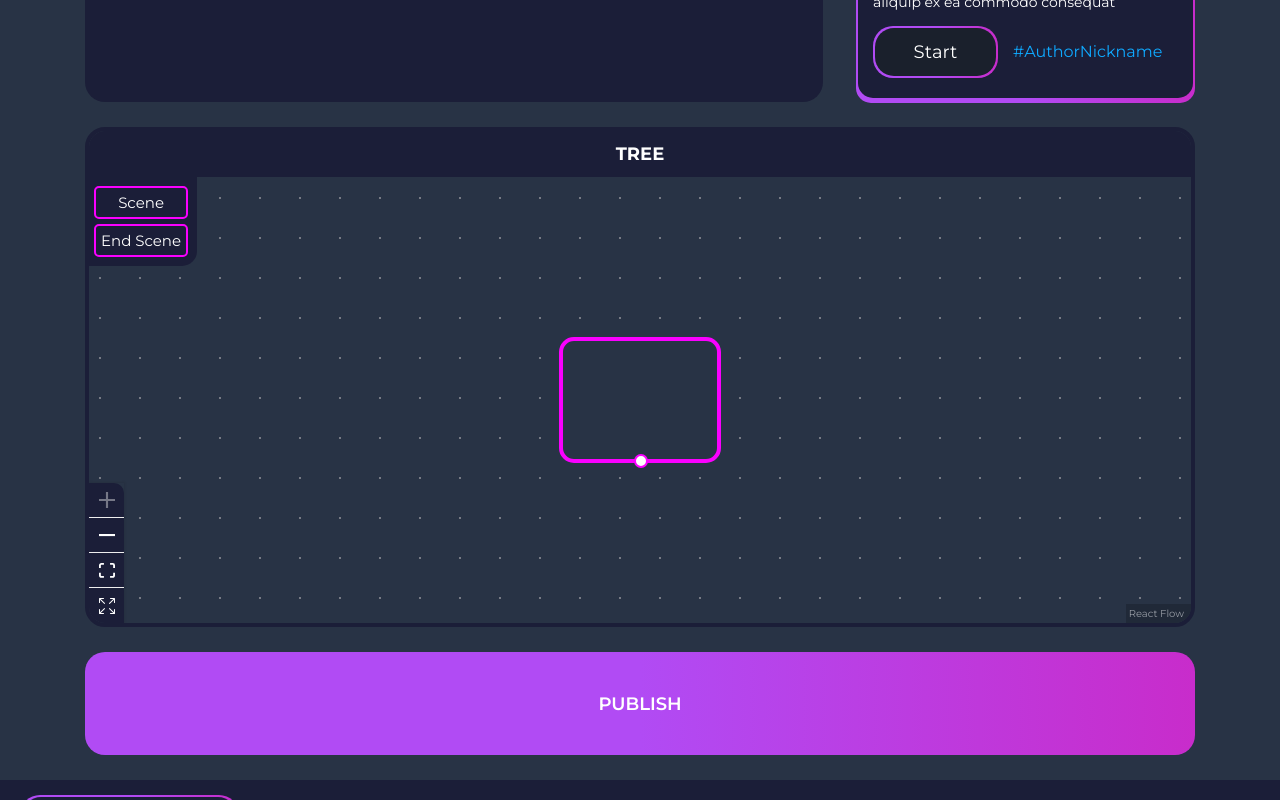
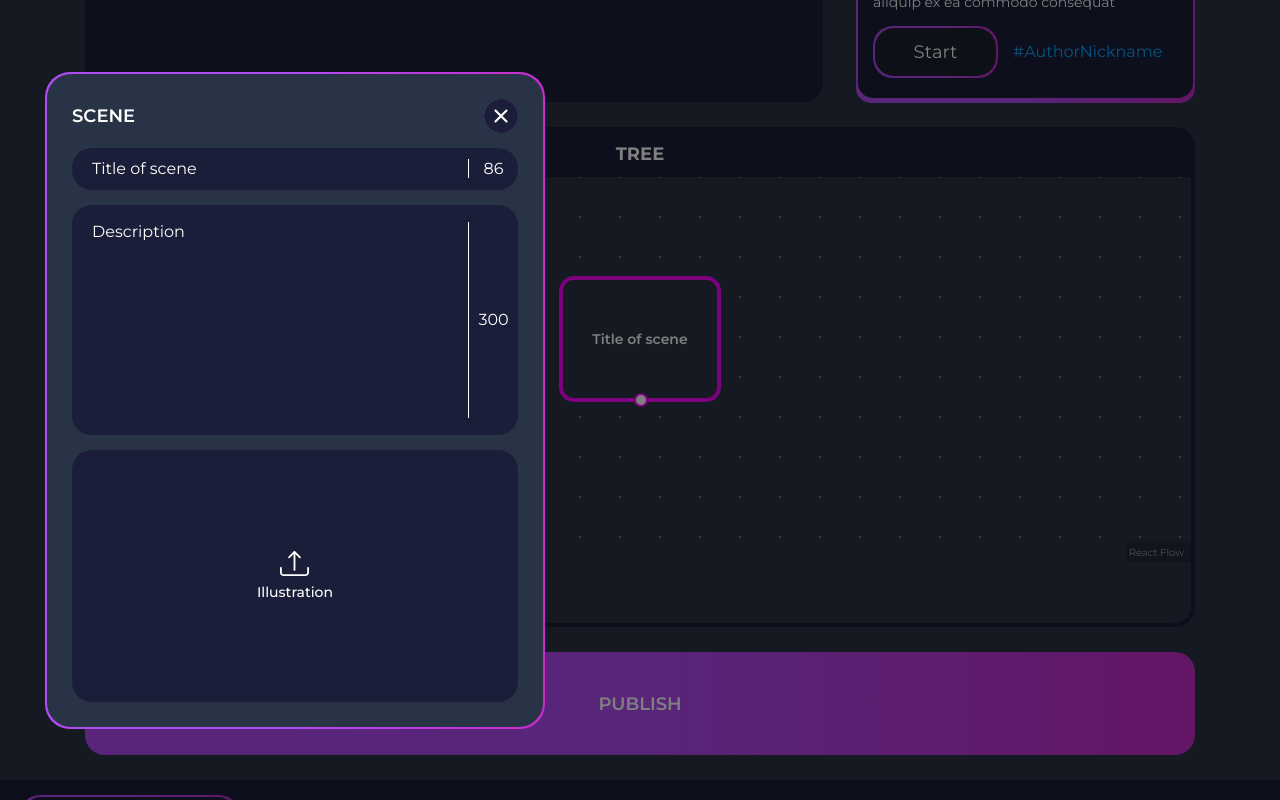
Before and after one commit to IvanZemsky/StoryQuests, a Next.js app: page /create in a window 1280 px wide. Both pictures are taken after a click on the element 640 px from the left and 974 px from the top of the page. Shown: the part 574-1374 px from the top of the page. Built offline with nearby package versions, Linux system fonts and the light colour scheme.

Commit message:
SceneModal update 2 - less rerenders

```diff
--- a/package.json
+++ b/package.json
@@ -14,7 +14,8 @@
     "mobx-react": "^9.1.1",
     "next": "14.2.5",
     "react": "^18",
-    "react-dom": "^18"
+    "react-dom": "^18",
+    "react-hook-form": "^7.52.2"
   },
   "devDependencies": {
     "@types/node": "^20",
--- a/src/entities/Scene/index.ts
+++ b/src/entities/Scene/index.ts
@@ -3,4 +3,4 @@ export { ScenePanel } from "./ui/ScenePanel/ScenePanel";
 export { SceneNode } from "./ui/SceneNode/SceneNode";
 export { EndSceneNode } from "./ui/EndSceneNode/EndSceneNode";
 export { StartSceneNode } from "./ui/StartSceneNode/StartSceneNode";
-export type { IScene, ISceneNode, ISceneData } from "./model/types";
+export type { IScene, ISceneNode, ISceneData, SceneProps } from "./model/types";
--- a/src/entities/Scene/ui/EndSceneNode/EndSceneNode.tsx
+++ b/src/entities/Scene/ui/EndSceneNode/EndSceneNode.tsx
@@ -1,24 +1,26 @@
 'use client'
 
-import { Handle, NodeProps, Node, Position } from "@xyflow/react";
+import { Handle, Position } from "@xyflow/react";
 import styles from './EndSceneNode.module.scss'
+import { setModal } from '@/src/shared/lib/helpers/setModal';
+import { useState } from "react";
+import { SceneModal } from "../SceneModal/SceneModal";
+import { SceneProps } from "../../model/types";
 
-type EndSceneNodeType = Node<
-   {
-      text: string
-   }
->
+export const EndSceneNode = ({id, data}: SceneProps) => {
+   const [title, setTitle] = useState(data.title || 'Title of scene')
 
-export const EndSceneNode = ({data}: NodeProps<EndSceneNodeType>) => {
-   const text = data.text || 'Title of end'
+   const handleModalOpen = setModal('storyScene', id);
 
    return (
-      <div>
+      <div onClick={handleModalOpen}>
          <Handle type="target" position={Position.Top} className={styles.handle} />
          <div className={styles.topBorder}></div>
          <div className={styles.content}>
-            <p className={styles.title}>{text}</p>
+            <p className={styles.title}>{title}</p>
          </div>
+
+         <SceneModal id={id} data={data} setTitle={setTitle}/>
       </div>
    );
 }
--- a/src/entities/Scene/ui/SceneModal/SceneModal.module.scss
+++ b/src/entities/Scene/ui/SceneModal/SceneModal.module.scss
@@ -29,12 +29,12 @@
             width: 30px;
             height: 30px;
          }
-         &:nth-child(1) svg {
+         &.removeBtn svg {
             width: 20px;
             fill: none;
          }
 
-         &:nth-child(2) svg {
+         &.closeBtn svg {
             width: 14px;
          }
       }
@@ -58,10 +58,13 @@
    }
 }
 
-.content {
+.content, .form{
    display: flex;
    flex-direction: column;
    gap: 15px;
+}
+
+.content {
    height: 100%;
    padding: 25px;
    border-radius: 24px;
@@ -78,3 +81,7 @@
    text-transform: uppercase;
    font-weight: 600;
 }
+
+.form{
+   flex-grow: 1;
+}
--- a/src/entities/Scene/ui/SceneModal/SceneModal.tsx
+++ b/src/entities/Scene/ui/SceneModal/SceneModal.tsx
@@ -11,52 +11,91 @@ import {
    ImageLoad,
 } from "@/src/shared/ui"
 import { modalStore } from "@/src/shared/model"
-import { storyCreationStore } from "../../model/storyCreatingStore"
-import { ChangeEvent, Dispatch, SetStateAction, useEffect, useMemo, useRef } from "react"
+import { useRef, ChangeEvent, Dispatch, SetStateAction } from "react"
 import { observer } from "mobx-react"
 import { ISceneData, ISceneNode } from "../../model/types"
-import { useReactFlow, } from "@xyflow/react"
+import { useReactFlow } from "@xyflow/react"
 
 interface Props {
    id: string
    data: ISceneData
    setTitle: Dispatch<SetStateAction<string>>
+   hasDeleteBtn?: boolean
 }
+
 const { closeModal } = modalStore
 
-export const SceneModal = observer(({ id, data, setTitle  }: Props) => {
-   const { updateNodeData } = useReactFlow<ISceneNode>();
+export const SceneModal = observer(
+   ({ id, data, setTitle, hasDeleteBtn = true }: Props) => {
+      const { updateNodeData, deleteElements } = useReactFlow<ISceneNode>()
+      const titleRef = useRef<HTMLInputElement>(null)
+      const descRef = useRef<HTMLTextAreaElement>(null)
 
-   const modalContent = `sceneDataModal-${id}`
+      const modalContent = `storyScene-${id}`
 
       const handleTitleInput = (event: ChangeEvent<HTMLInputElement>) => {
-      const newTitle = event.target.value;
-      setTitle(newTitle);
-      updateNodeData(id, { ...data, title: newTitle });
-   };
+         const newTitle = event.target.value
+         if (titleRef.current) {
+            titleRef.current.value = newTitle
+            setTitle(newTitle)
+         }
+      }
 
       const handleDescInput = (event: ChangeEvent<HTMLTextAreaElement>) => {
-      const newDesc = event.target.value;
-      updateNodeData(id, { ...data, description: newDesc });
-   };
+         const newDesc = event.target.value
+         if (descRef.current) {
+            descRef.current.value = newDesc
+         }
+      }
+
+      const handleRemoveClick = () => {
+         deleteElements({ nodes: [{ id }] })
+      }
+
+      const handleSaveChanges = () => {
+         if (titleRef.current && descRef.current) {
+            const title = titleRef.current.value
+            const description = descRef.current.value
+            updateNodeData(id, { title, description })
+         }
+      }
+
+      const handleClose = () => {
+         handleSaveChanges()
+         closeModal()
+      }
 
       return (
-      <Modal modalContent={modalContent} className={styles.modal}>
+         <Modal
+            modalContent={modalContent}
+            className={styles.modal}
+            onClose={handleSaveChanges}
+         >
             <div className={styles.wrap}>
                <div className={styles.content}>
                   <header className={styles.header}>
                      <h3 className={styles.title}>Scene</h3>
                      <div className={styles.buttons}>
-                     <Button variant="filled" leftIcon={<TrashIcon />} />
+                        {hasDeleteBtn && (
+                           <Button
+                              variant="filled"
+                              leftIcon={<TrashIcon />}
+                              onClick={handleRemoveClick}
+                              className={styles.removeBtn}
+                           />
+                        )}
                         <Button
                            variant="filled"
                            leftIcon={<CrossIcon />}
-                        onClick={closeModal}
+                           onClick={handleClose}
+                           className={styles.closeBtn}
                         />
                      </div>
                   </header>
 
+                  <form className={styles.form}>
                      <TextInput
+                        ref={titleRef}
                         className={styles.titleInput}
                         counter
                         maxLength={100}
@@ -64,7 +103,9 @@ export const SceneModal = observer(({ id, data, setTitle  }: Props) => {
                         onChange={handleTitleInput}
                         value={data.title}
                      />
+
                      <Textarea
+                        ref={descRef}
                         className={styles.descInput}
                         counter
                         maxLength={300}
@@ -72,9 +113,12 @@ export const SceneModal = observer(({ id, data, setTitle  }: Props) => {
                         onChange={handleDescInput}
                         value={data.description}
                      />
+
                      <ImageLoad label="Illustration" className={styles.illustration} />
+                  </form>
                </div>
             </div>
          </Modal>
       )
-})
+   },
+)
--- a/src/entities/Scene/ui/SceneNode/SceneNode.tsx
+++ b/src/entities/Scene/ui/SceneNode/SceneNode.tsx
@@ -1,39 +1,26 @@
 'use client'
 
-import { Handle, NodeProps, Node, Position } from "@xyflow/react"
+import { Handle, Position } from "@xyflow/react"
 import styles from "./SceneNode.module.scss"
 import { SceneModal } from './../SceneModal/SceneModal';
-import { observer } from "mobx-react";
-import { modalStore } from "@/src/shared/model";
-import { storyCreationStore } from "../../model/storyCreatingStore";
-import { useEffect, useState } from "react";
-import { ISceneNode } from "../../model/types";
+import { useState } from "react";
+import { setModal } from "@/src/shared/lib";
+import { SceneProps } from "../../model/types";
 
-type SceneNodeType = Node<
-   {
-      title: string
-      description: string
-   }
->
-
-export const SceneNode = observer(({id, data}: NodeProps<SceneNodeType>) => {
-   const {openModal} = modalStore
+export const SceneNode = ({id, data}: SceneProps) => {
    const [title, setTitle] = useState(data.title || 'Title of scene')
 
-   let modalContent = `sceneDataModal-${id}`
-
-   const handeModalOpen = () => {
-      openModal(modalContent)
-   }
+   const handleModalOpen = setModal('storyScene', id)
 
    return (
-      <div onClick={handeModalOpen}>
+      <div onClick={handleModalOpen}>
          <Handle type="target" position={Position.Top} className={styles.targetHandle} />
          <div className={styles.content}>
             <p className={styles.title}>{title}</p>
          </div>
          <Handle type="source" position={Position.Bottom} className={styles.sourceHandle} />
+
          <SceneModal id={id} data={data} setTitle={setTitle}/>
       </div>
    )
-})
+}
--- a/src/entities/Scene/ui/StartSceneNode/StartSceneNode.tsx
+++ b/src/entities/Scene/ui/StartSceneNode/StartSceneNode.tsx
@@ -1,19 +1,25 @@
-import { Handle, NodeProps, Node, Position } from "@xyflow/react"
+'use client'
+
+import { Handle, Position } from "@xyflow/react"
 import styles from "./StartSceneNode.module.scss"
+import { setModal } from "@/src/shared/lib"
+import { useState } from "react"
+import { SceneProps } from "../../model/types"
+import { SceneModal } from "../SceneModal/SceneModal"
 
-type StartSceneNodeType = Node<
-   {
-      text: string
-   }
->
+export const StartSceneNode = ({id, data}: SceneProps) => {
+   const [title, setTitle] = useState(data.title || 'Title of scene')
 
-export const StartSceneNode = ({data}: NodeProps<StartSceneNodeType>) => {
+   const handleModalOpen = setModal('storyScene', id)
+
    return (
-      <div>
+      <div onClick={handleModalOpen}>
          <div className={styles.content}>
-            <p className={styles.title}>{data.text}</p>
+            <p className={styles.title}>{title}</p>
          </div>
          <Handle type="source" position={Position.Bottom} className={styles.handle} />
+
+         <SceneModal id={id} data={data} setTitle={setTitle} hasDeleteBtn={false}/>
       </div>
    )
 }
--- /dev/null
+++ b/src/shared/lib/helpers/setModal.ts
@@ -0,0 +1,13 @@
+import { modalStore } from "@/src/shared/model"
+
+const {openModal} = modalStore
+
+export const setModal = (type: string, id: string): () => void => {
+   let modalContent = `${type}-${id}`
+
+   const handleModalOpen = () => {
+      openModal(modalContent)
+   }
+
+   return handleModalOpen
+}
--- a/src/shared/lib/index.ts
+++ b/src/shared/lib/index.ts
@@ -1,2 +1,3 @@
+export { setModal } from "./helpers/setModal";
 export { useInput } from "./hooks/useInput";
 export { handleModalClose } from "./helpers/handleModalClose";
--- a/src/shared/ui/Modal/Modal.tsx
+++ b/src/shared/ui/Modal/Modal.tsx
@@ -8,10 +8,11 @@ import { observer } from "mobx-react"
 
 interface Props extends HTMLAttributes<HTMLDivElement> {
    modalContent: string
+   onClose?: (...args: any) => any
 }
 
 export const Modal = observer(
-   ({ modalContent, children, className, ...attributes }: Props) => {
+   ({ modalContent, children, className, onClose, ...attributes }: Props) => {
       const { opened, closeModal } = modalStore
 
       const isOpened = opened === modalContent
@@ -20,6 +21,7 @@ export const Modal = observer(
 
       const handleClose = (event: MouseEvent<HTMLDivElement>) => {
          event.stopPropagation()
+         onClose && onClose()
          closeModal()
       }
 
```
Also changed, not shown: src/entities/Scene/model/types.ts (+5 -8 lines), 1 other file (tests, documents, lock files or other folders). Lines whose indentation alone changed are shown as unchanged.
